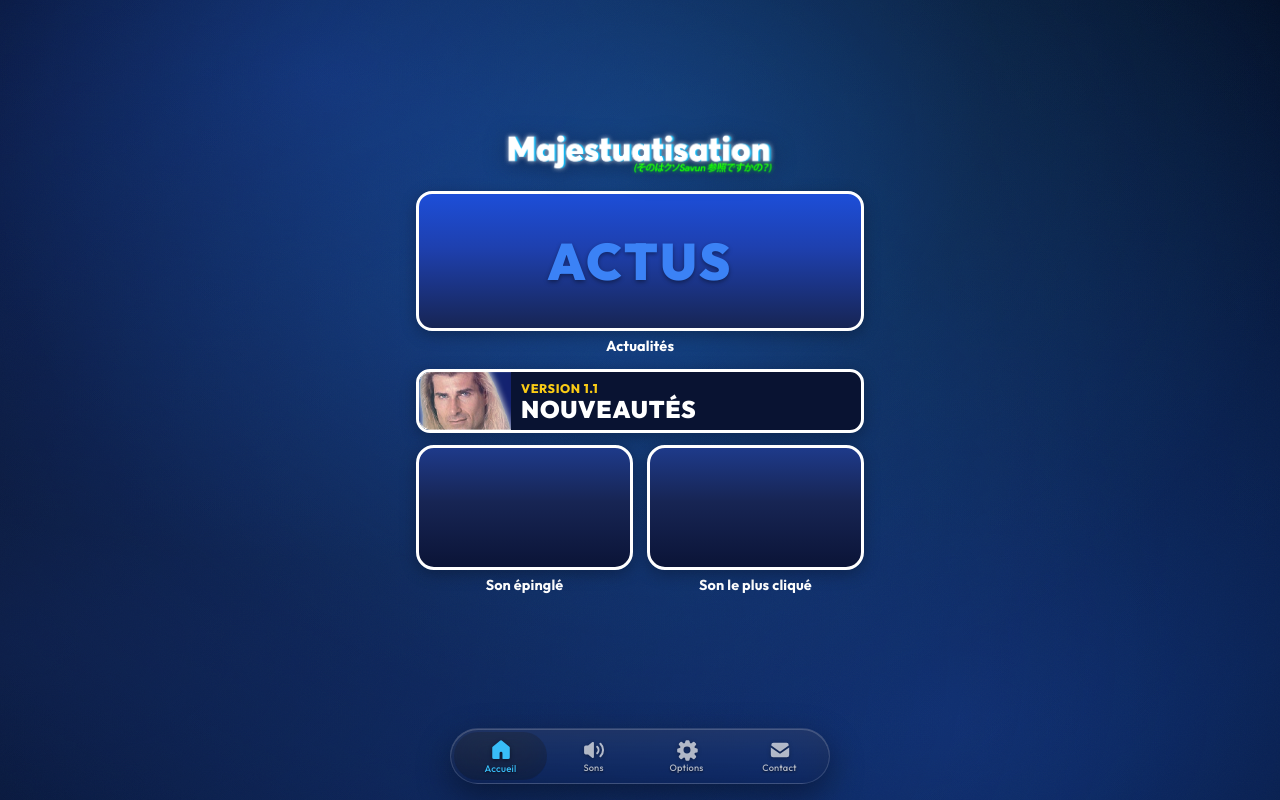
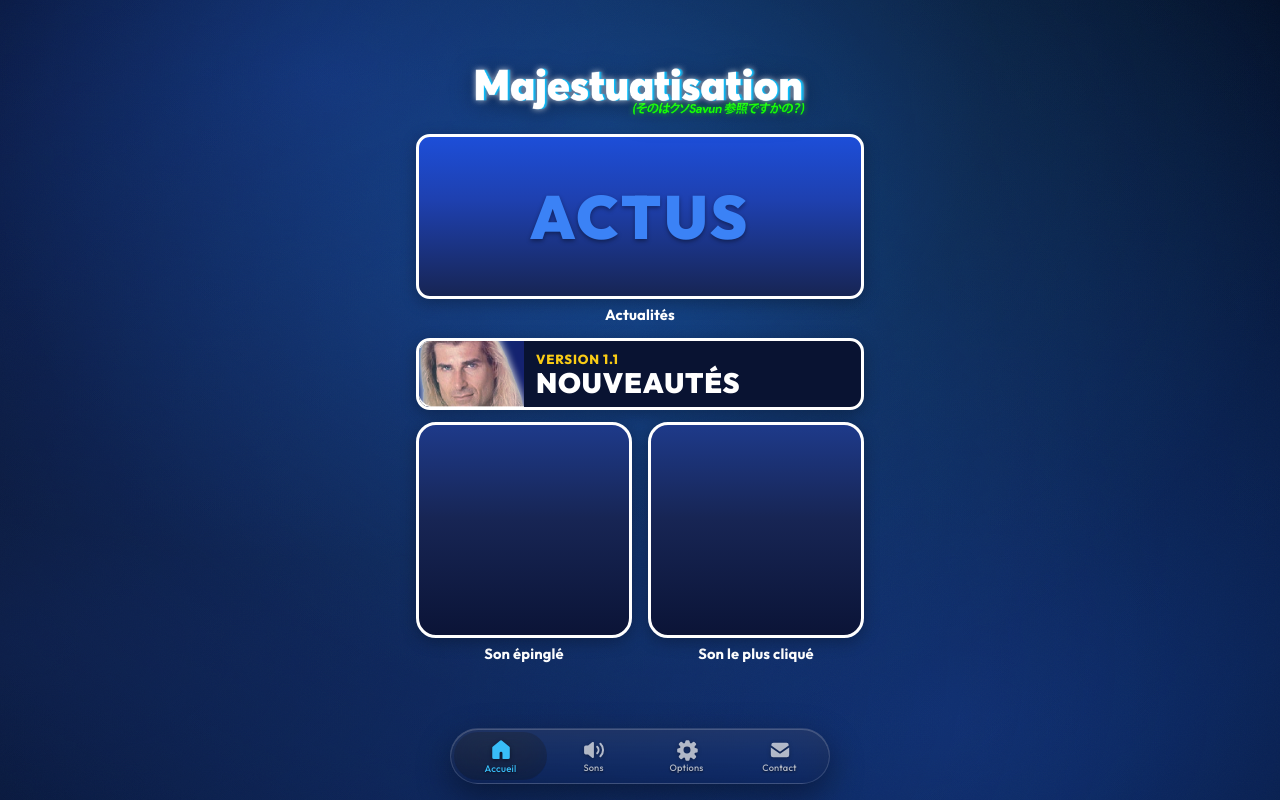
Before and after one commit to BUCHMULLER-Nassim-2326028b/SoundboardAppReact, a React (Vite) app: page / in a window 1280 px wide. Built offline with nearby package versions, Linux system fonts and the light colour scheme.

Commit message:
fixed ig

```diff
--- a/src/pages/HomePage.css
+++ b/src/pages/HomePage.css
@@ -7,13 +7,15 @@
   flex-direction: column;
   align-items: center;
   justify-content: center;
-  min-height: 100dvh;
+  height: 100dvh;
+  max-height: 100dvh;
   gap: 12px;
   width: 100%;
-  max-width: 400px;
+  max-width: 440px;
   margin: 0 auto;
-  padding: calc(env(safe-area-inset-top, 0px) + 8px) var(--space-md) calc(var(--nav-height) + env(safe-area-inset-bottom, 0px) + 8px) !important;
+  padding: calc(env(safe-area-inset-top, 0px) + 12px) var(--space-md) calc(var(--nav-height) + env(safe-area-inset-bottom, 0px) + 12px) !important;
   box-sizing: border-box;
+  overflow: hidden;
 }
 
 /* ---------- Clean Logo Image ---------- */
@@ -25,12 +27,13 @@
   justify-content: center;
   align-items: center;
   width: 100%;
+  flex-shrink: 0;
 }
 
 .home-logo-img {
   width: 100%;
-  max-width: 280px;
-  max-height: 52px;
+  max-width: 350px;
+  max-height: 58px;
   height: auto;
   object-fit: contain;
   filter: drop-shadow(0 4px 12px rgba(0, 0, 0, 0.35));
@@ -44,12 +47,13 @@
   display: flex;
   flex-direction: column;
   align-items: center;
+  flex-shrink: 0;
 }
 
 .home-actus-card {
   width: 100%;
-  height: 140px;
-  border-radius: 16px;
+  height: 165px;
+  border-radius: 14px;
   border: 3px solid #ffffff;
   background: linear-gradient(180deg, #1d4ed8 0%, #1e40af 40%, #172554 100%);
   box-shadow: 0 4px 16px rgba(0, 0, 0, 0.28);
@@ -74,7 +78,7 @@
 .home-actus-text {
   font-family: var(--font-display);
   font-weight: 900;
-  font-size: 3.2rem;
+  font-size: clamp(3rem, 11vw, 3.8rem);
   letter-spacing: 0.05em;
   color: #3b82f6;
   text-shadow: 0 2px 4px rgba(0, 0, 0, 0.4);
@@ -85,7 +89,7 @@
 .home-card-caption {
   font-family: var(--font-display);
   font-weight: 700;
-  font-size: 0.9rem;
+  font-size: 0.92rem;
   color: #ffffff;
   margin-top: 5px;
   text-align: center;
@@ -95,11 +99,12 @@
 /* ---------- Version & Nouveautés Banner ---------- */
 .home-banner-section {
   width: 100%;
+  flex-shrink: 0;
 }
 
 .home-nouveautes-banner {
   width: 100%;
-  height: 64px;
+  height: 72px;
   border-radius: 14px;
   border: 3px solid #ffffff;
   background: #091332;
@@ -123,7 +128,7 @@
 }
 
 .home-banner-avatar-wrap {
-  width: 92px;
+  width: 105px;
   height: 100%;
   flex-shrink: 0;
   overflow: hidden;
@@ -144,37 +149,39 @@
   flex-direction: column;
   align-items: flex-start;
   justify-content: center;
-  padding-left: 10px;
-  padding-right: 14px;
+  padding-left: 12px;
+  padding-right: 16px;
   gap: 1px;
 }
 
 .home-banner-version {
   font-family: var(--font-display);
   font-weight: 800;
-  font-size: 0.78rem;
+  font-size: 0.82rem;
   color: #facc15;
-  letter-spacing: 0.05em;
+  letter-spacing: 0.06em;
+  text-transform: uppercase;
 }
 
 .home-banner-title {
   font-family: var(--font-display);
   font-weight: 900;
-  font-size: 1.5rem;
+  font-size: clamp(1.35rem, 5vw, 1.75rem);
   color: #ffffff;
   letter-spacing: 0.03em;
-  line-height: 1;
+  line-height: 1.05;
 }
 
 /* ---------- Duo Cards (Pinned & Top Sound) ---------- */
 .home-duo-section {
   width: 100%;
+  flex-shrink: 0;
 }
 
 .home-duo-grid {
   display: grid;
   grid-template-columns: 1fr 1fr;
-  gap: 14px;
+  gap: 16px;
   width: 100%;
 }
 
@@ -187,9 +194,8 @@
 
 .home-duo-card {
   width: 100%;
-  aspect-ratio: 1.25;
-  max-height: 125px;
-  border-radius: 18px;
+  aspect-ratio: 1;
+  border-radius: 20px;
   border: 3px solid #ffffff;
   background: linear-gradient(180deg, #1e3a8a 0%, #172554 45%, #0b1437 100%);
   box-shadow: 0 4px 16px rgba(0, 0, 0, 0.28);
@@ -197,7 +203,7 @@
   align-items: center;
   justify-content: center;
   cursor: pointer;
-  padding: 8px 12px;
+  padding: var(--space-md);
   box-sizing: border-box;
   transition: transform 0.2s cubic-bezier(0.2, 0.8, 0.2, 1), box-shadow 0.2s ease;
   -webkit-tap-highlight-color: transparent;
@@ -228,7 +234,7 @@
   align-items: center;
   justify-content: center;
   text-align: center;
-  gap: 4px;
+  gap: 6px;
   width: 100%;
 }
 
@@ -239,9 +245,9 @@
 .home-duo-title {
   font-family: var(--font-display);
   font-weight: 700;
-  font-size: 0.82rem;
+  font-size: 0.85rem;
   color: #ffffff;
-  line-height: 1.15;
+  line-height: 1.2;
   overflow: hidden;
   text-overflow: ellipsis;
   display: -webkit-box;
@@ -251,15 +257,25 @@
 
 .home-duo-play {
   color: #38bdf8;
-  margin-top: 1px;
+  margin-top: 2px;
 }
 
 .home-duo-badge {
-  font-size: 0.7rem;
+  font-size: 0.72rem;
   font-weight: 800;
   color: #facc15;
   background: rgba(250, 204, 21, 0.15);
-  padding: 1px 6px;
+  padding: 2px 6px;
   border-radius: 999px;
   border: 1px solid rgba(250, 204, 21, 0.3);
 }
+
+/* Fallback for smaller screens */
+@media (max-height: 620px) {
+  .home-page {
+    height: auto;
+    min-height: 100dvh;
+    max-height: none;
+    overflow-y: auto;
+  }
+}
--- a/src/styles/index.css
+++ b/src/styles/index.css
@@ -108,7 +108,6 @@ body {
   min-height: 100dvh;
   overflow-x: hidden;
   line-height: 1.5;
-  overscroll-behavior-y: none;
 }
 
 #root {
@@ -117,23 +116,6 @@ body {
   display: flex;
   flex-direction: column;
   position: relative;
-}
-
-.app-shell {
-  min-height: 100vh;
-  min-height: 100dvh;
-  display: flex;
-  flex-direction: column;
-  position: relative;
-  width: 100%;
-}
-
-.app-shell__content {
-  flex: 1;
-  display: flex;
-  flex-direction: column;
-  width: 100%;
-  min-height: 0;
 }
 
 a {
```
